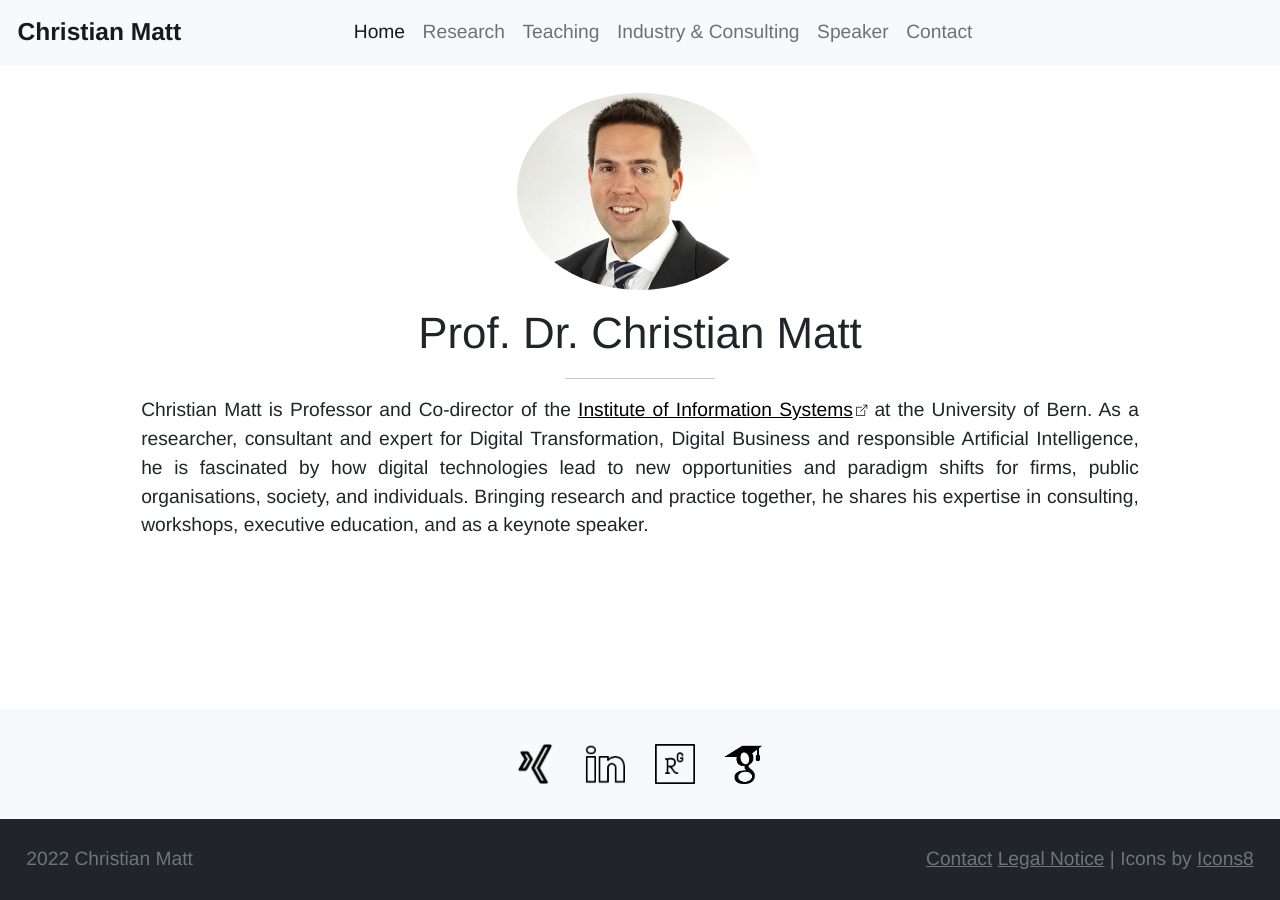
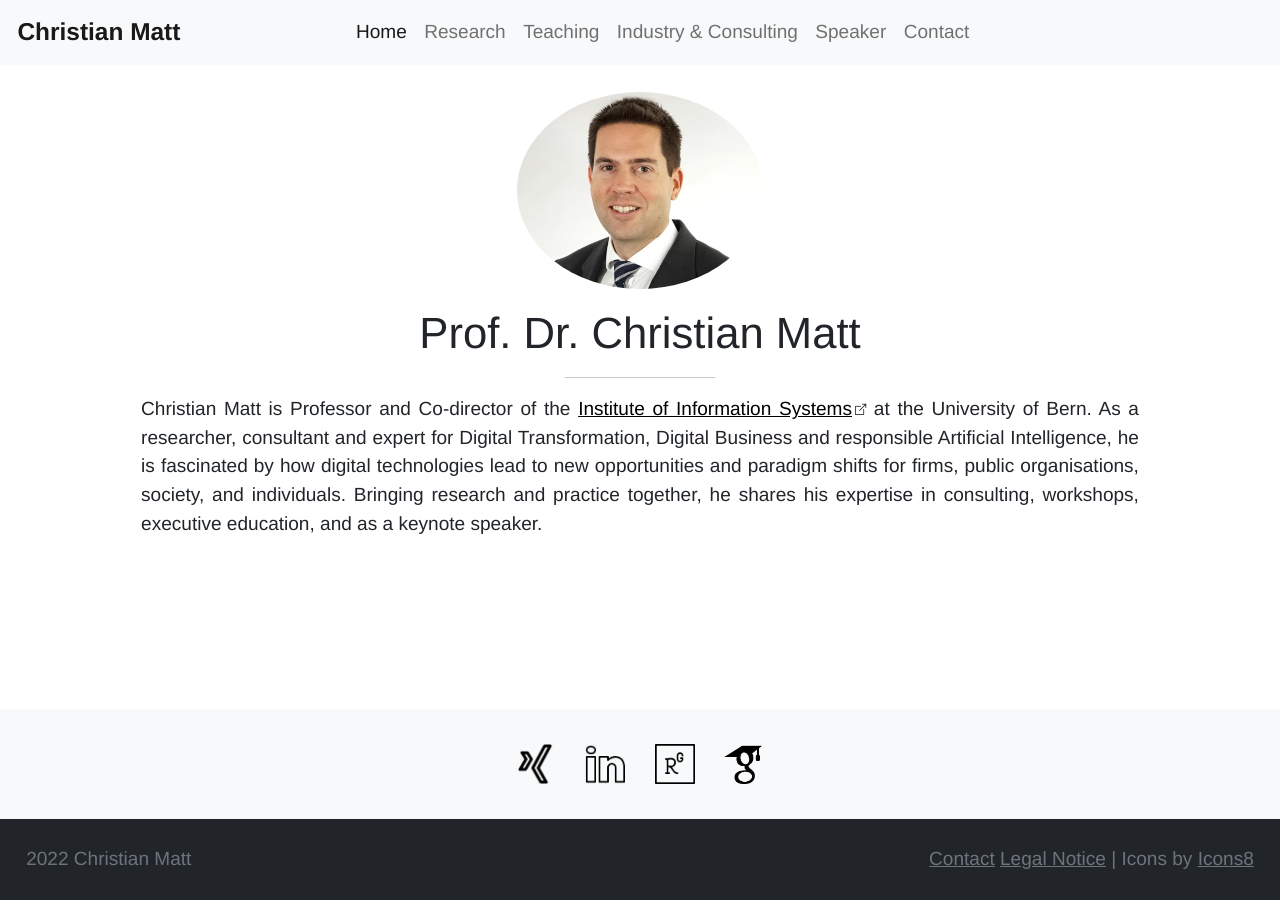
Before and after one commit to christian-matt/christian-matt.github.io, a Jekyll site: the page built from index.md, in a window 1280 px wide. Built offline with Jekyll 4.4.1, drawn with Linux system fonts in a browser that asks for light colours.

Commit message:
Adjust font size.

```diff
--- a/_sass/theme.scss
+++ b/_sass/theme.scss
@@ -1,4 +1,4 @@
-$font-size: 1.075rem;
+$font-size: 1.07rem;
 $font-size-publications: $font-size * 0.8;
 $font-size-icon-multiplier: 0.6;
 $font-size-link-icon: $font-size * $font-size-icon-multiplier;
```
